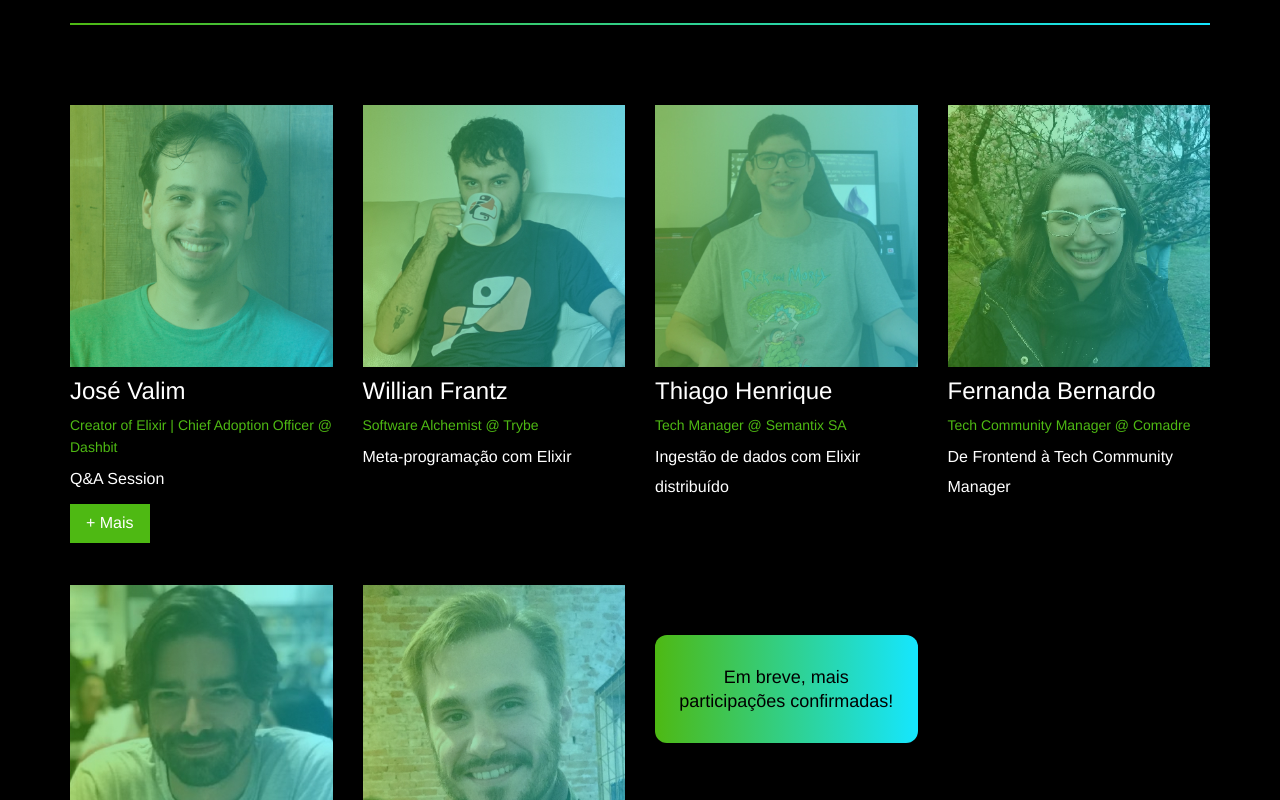
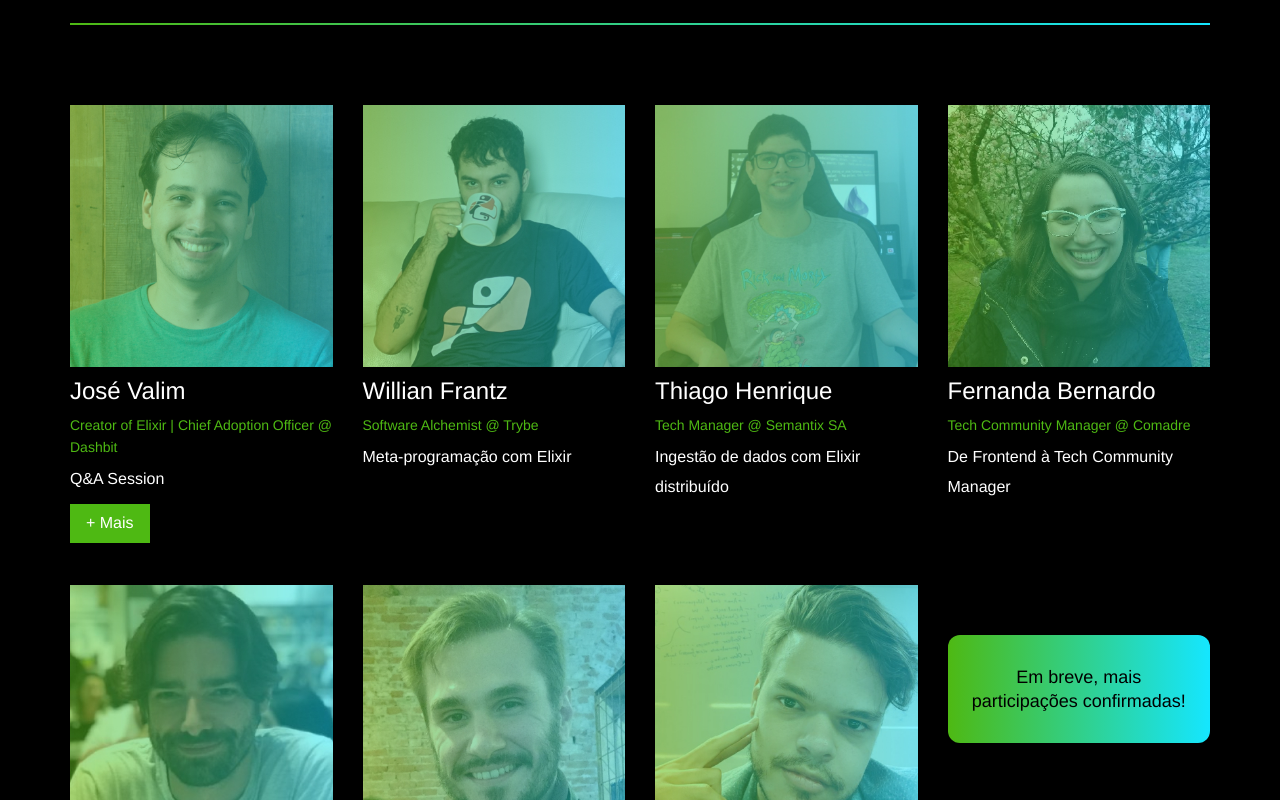
Before and after one commit to felipecotto/codebeam2021, a Next.js app: page / in a window 1280 px wide. Shown: the part 2899-3699 px from the top of the page. Built offline with nearby package versions, Linux system fonts and the light colour scheme; a web font is replaced by a local one.

Commit message:
Add Pedro Castilho

```diff
--- a/src/components/Talks/index.js
+++ b/src/components/Talks/index.js
@@ -8,7 +8,8 @@ export default function Talks() {
         { id: 3, name: "Thiago Henrique", job: "Tech Manager @ Semantix SA", image: "/ThiagoHenrique.jpg", talk: "Ingestão de dados com Elixir distribuído", more: "" },
         { id: 4, name: "Fernanda Bernardo", job: "Tech Community Manager @ Comadre", image: "/FernandaBernardo.jpg", talk: "De Frontend à Tech Community Manager", more: "" },
         { id: 5, name: "Guilherme Castro", job: "Senior Developer @ Trybe", image: "/GuilhermeCastro.jpg", talk: "Por que e como construímos nosso Markdown parser em Elixir", more: "" },
-        { id: 6, name: "Daniel Pilon", job: "Software Engineer @ SumUp", image: "/DanielPilon.jpg", talk: "Diagnosticando bugs em produção com Elixir", more: "" }
+        { id: 6, name: "Daniel Pilon", job: "Software Engineer @ SumUp", image: "/DanielPilon.jpg", talk: "Diagnosticando bugs em produção com Elixir", more: "" },
+        { id: 7, name: "Pedro Castilho", job: "CTO @ Comadre", image: "/PedroCastilho.jpg", talk: "Evolving applications with OTP", more: "" }
     ];
 
     return (
```
Also changed, not shown: public/PedroCastilho.jpg (added).
